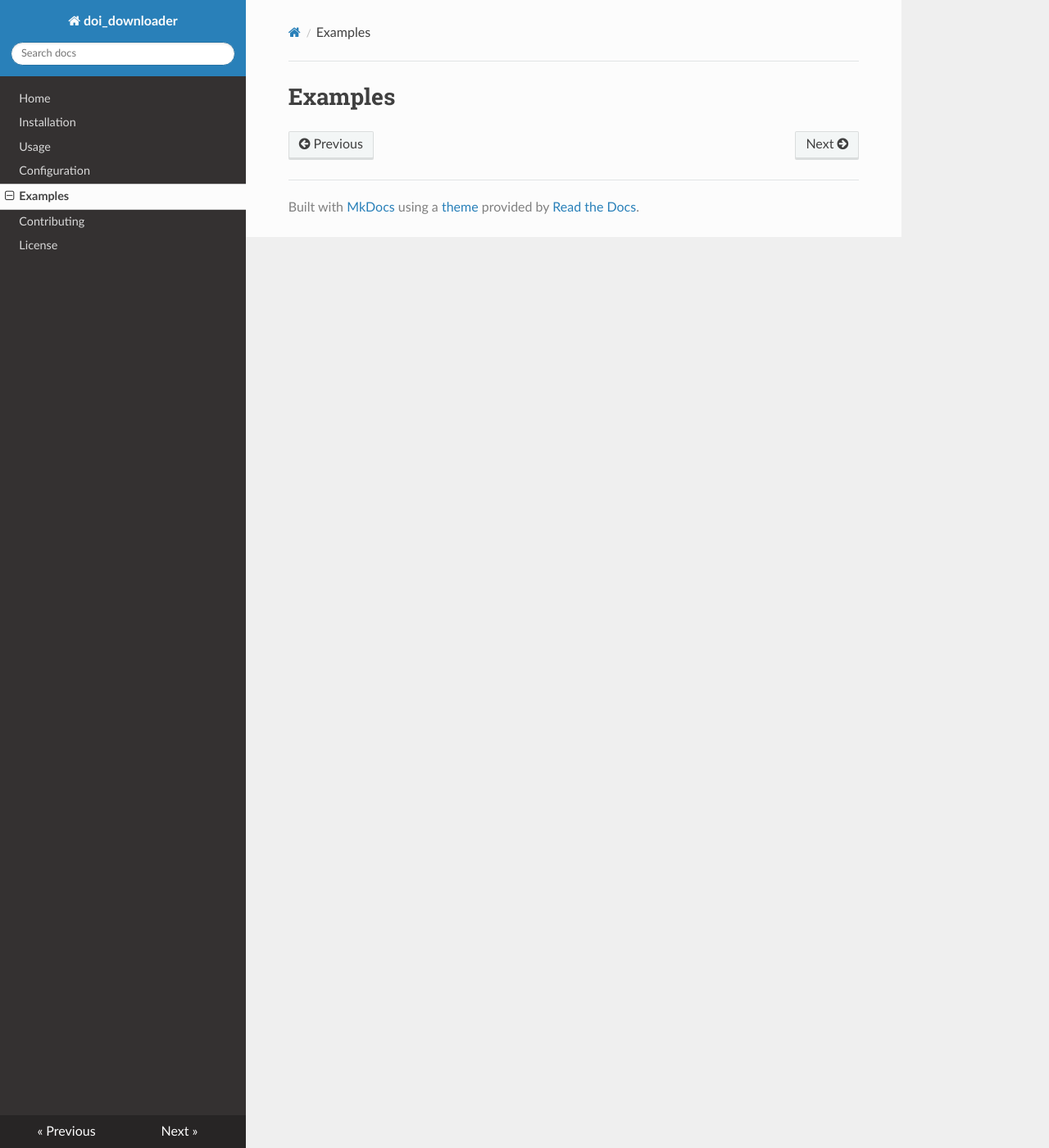
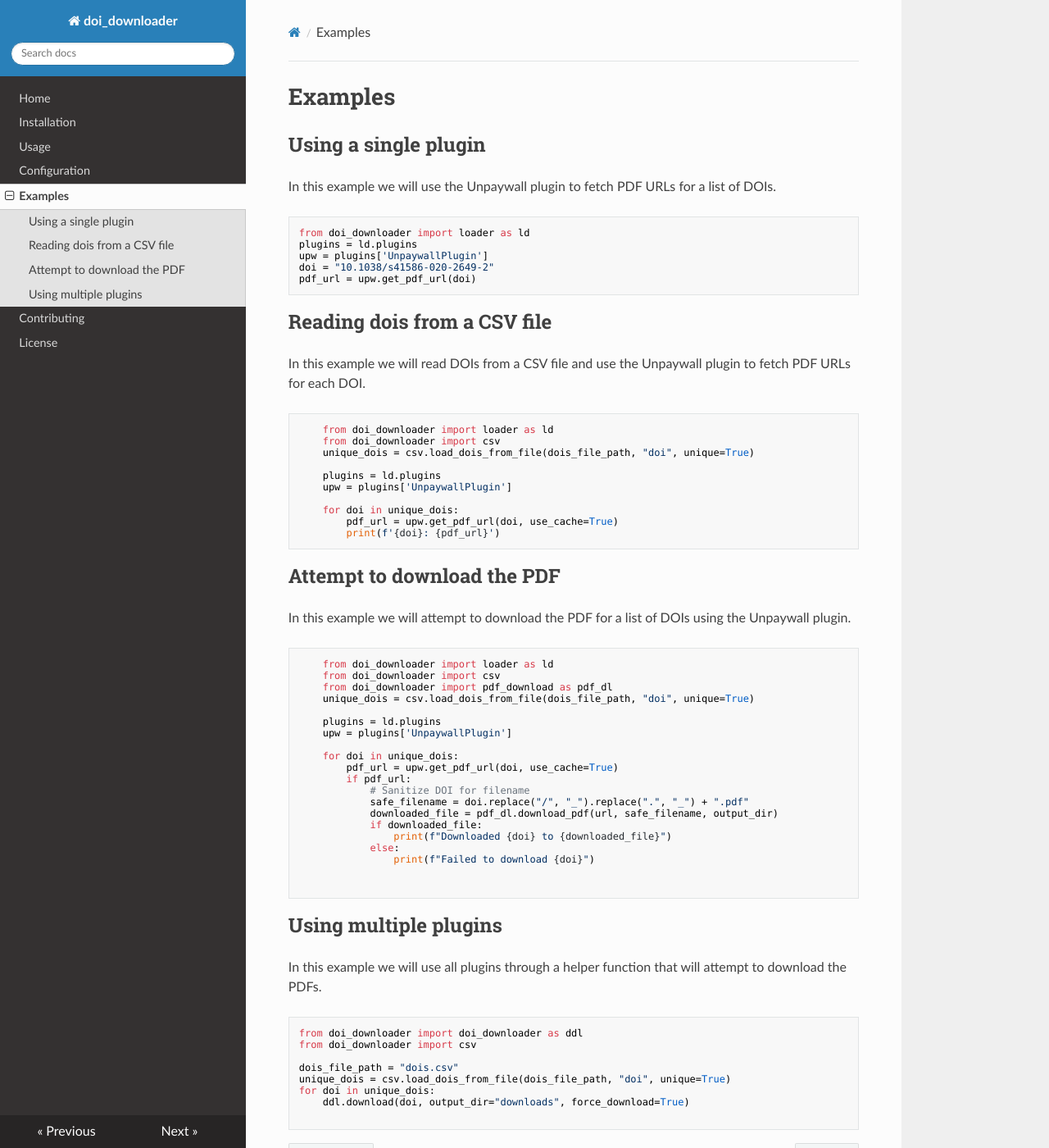
Before and after one commit to escience-tmsr/doi-downloader, an MkDocs documentation site: the page built from docs/examples.md, in a window 1280 px wide and 1400 px high. Shown: the whole window at 82% size. Built offline with MkDocs 1.6.1, drawn with Linux system fonts in a browser that asks for light colours; nearby versions of some CDN libraries.

Commit message:
Added examples for using Unpaywall plugin to fetch PDF URLs and download DOIs.

````diff
--- a/docs/examples.md
+++ b/docs/examples.md
@@ -1 +1,72 @@
 # Examples
+
+## Using a single plugin
+
+In this example we will use the Unpaywall plugin to fetch PDF URLs for a list of DOIs.
+
+```python
+from doi_downloader import loader as ld
+plugins = ld.plugins
+upw = plugins['UnpaywallPlugin']
+doi = "10.1038/s41586-020-2649-2"
+pdf_url = upw.get_pdf_url(doi)
+```
+
+## Reading dois from a CSV file
+
+In this example we will read DOIs from a CSV file and use the Unpaywall plugin to fetch PDF URLs for each DOI.
+
+```python
+    from doi_downloader import loader as ld
+    from doi_downloader import csv
+    unique_dois = csv.load_dois_from_file(dois_file_path, "doi", unique=True)
+
+    plugins = ld.plugins
+    upw = plugins['UnpaywallPlugin']
+
+    for doi in unique_dois:
+        pdf_url = upw.get_pdf_url(doi, use_cache=True)
+        print(f'{doi}: {pdf_url}')
+```
+
+## Attempt to download the PDF
+
+In this example we will attempt to download the PDF for a list of DOIs using the Unpaywall plugin.
+
+```python
+    from doi_downloader import loader as ld
+    from doi_downloader import csv
+    from doi_downloader import pdf_download as pdf_dl
+    unique_dois = csv.load_dois_from_file(dois_file_path, "doi", unique=True)
+
+    plugins = ld.plugins
+    upw = plugins['UnpaywallPlugin']
+
+    for doi in unique_dois:
+        pdf_url = upw.get_pdf_url(doi, use_cache=True)
+        if pdf_url:
+            # Sanitize DOI for filename
+            safe_filename = doi.replace("/", "_").replace(".", "_") + ".pdf"
+            downloaded_file = pdf_dl.download_pdf(url, safe_filename, output_dir)
+            if downloaded_file:
+                print(f"Downloaded {doi} to {downloaded_file}")
+            else:
+                print(f"Failed to download {doi}")
+
+
+```
+
+## Using multiple plugins
+
+In this example we will use all plugins through a helper function that will attempt to download the PDFs.
+
+```python
+from doi_downloader import doi_downloader as ddl
+from doi_downloader import csv
+
+dois_file_path = "dois.csv"
+unique_dois = csv.load_dois_from_file(dois_file_path, "doi", unique=True)
+for doi in unique_dois:
+    ddl.download(doi, output_dir="downloads", force_download=True)
+
+```
````
Also changed, not shown: docs/writing_a_plugin.md (added, +68 -0 lines).
